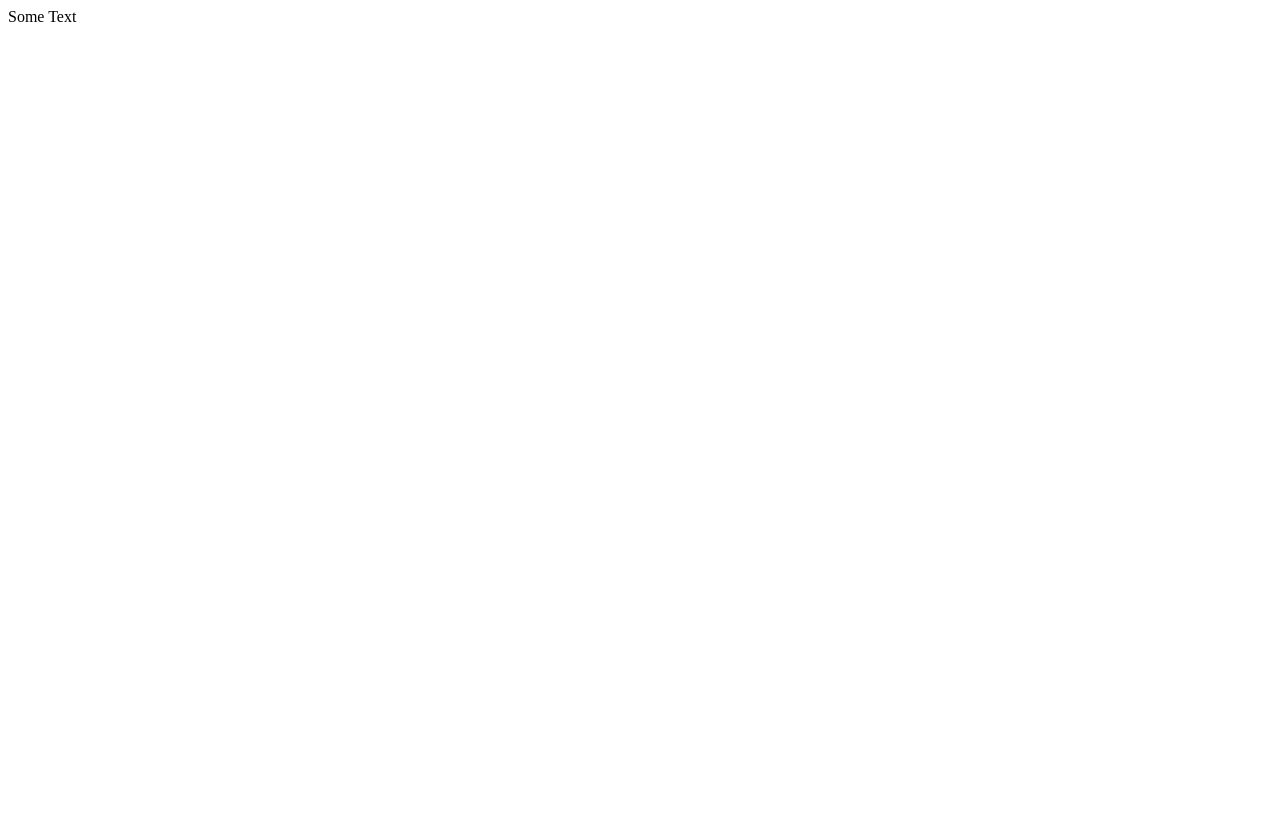
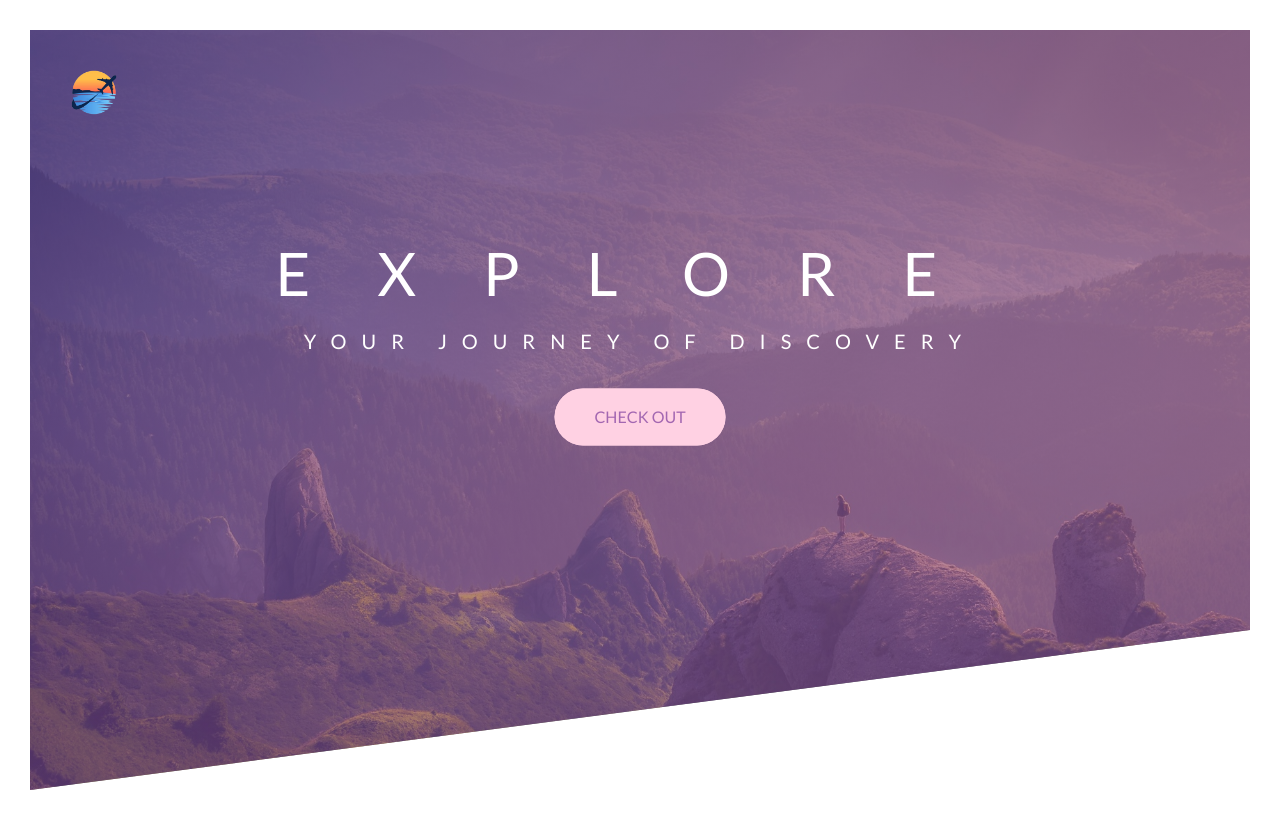
Before and after one commit to ababaug/Travel-Website, a plain HTML site: page index.html in a window 1280 px wide. Drawn offline with Linux system fonts and the light colour scheme.

Commit message:
designed the header

```diff
--- /dev/null
+++ b/css/style.css
@@ -0,0 +1,176 @@
+/*
+website color
+Navy-Blue: #392467
+Dark-Blue: #5D3587
+Blue: #A367B1
+Light-Blue: #FFD1E3
+*/
+
+* {
+  margin: 0;
+  padding: 0;
+  box-sizing: border-box;
+}
+
+body {
+  font-family: 'Lato', sans-serif;
+  font-weight: 400;
+  font-size: 16px;
+  line-height: 1.7;
+  color: #ffd1e3;
+  padding: 30px;
+}
+
+.header {
+  height: 95vh;
+  background-image: linear-gradient(
+      to right bottom,
+      rgba(93, 53, 136, 0.654),
+      rgba(163, 103, 177, 0.624)
+    ),
+    url(../img/bkgimg.jpg);
+  background-size: cover;
+  background-position: bottom;
+  clip-path: polygon(0 0, 100% 0, 100% 75vh, 0 100%);
+  position: relative;
+}
+
+.logo-box {
+  position: absolute;
+  top: 40px;
+  left: 40px;
+}
+
+.logo {
+  height: 45px;
+}
+
+.text-box {
+  position: absolute;
+  top: 40%;
+  left: 50%;
+  transform: translate(-50%, -50%);
+  text-align: center;
+}
+
+.heading-primary {
+  color: #fff;
+  text-transform: uppercase;
+  backface-visibility: hidden;
+}
+
+.heading-primary-main {
+  display: block;
+  font-size: 60px;
+  font-weight: 400;
+  letter-spacing: 67px;
+  animation-name: moveInLeft;
+  animation-duration: 1s;
+}
+
+.heading-primary-sub {
+  display: block;
+  font-size: 20px;
+  font-weight: 400;
+  letter-spacing: 15px;
+  animation: moveInRight 1s ease-out;
+}
+
+@keyframes moveInLeft {
+  0% {
+    opacity: 0;
+    transform: translateX(-100px);
+  }
+
+  80% {
+    transform: translateX(10px);
+  }
+
+  100% {
+    opacity: 1;
+    transform: translate(0);
+  }
+}
+
+@keyframes moveInRight {
+  0% {
+    opacity: 0;
+    transform: translateX(100px);
+  }
+
+  80% {
+    transform: translateX(-10px);
+  }
+
+  100% {
+    opacity: 1;
+    transform: translate(0);
+  }
+}
+
+@keyframes moveBtnIn {
+  0% {
+    opacity: 0;
+    transform: translateY(30px);
+  }
+
+  100% {
+    opacity: 1;
+    transform: translate(0);
+  }
+}
+
+.btn {
+  margin-top: 30px;
+}
+
+.btn-white {
+  background-color: #ffd1e3;
+  color: #a367b1;
+  padding: 15px 40px;
+  display: inline-block;
+}
+
+.btn:link,
+.btn:visited {
+  text-transform: uppercase;
+  text-decoration: none;
+  border-radius: 100px;
+  transition: all 0.2s;
+  position: relative;
+}
+
+.btn:hover {
+  transform: translateY(-3px);
+  box-shadow: 0 5px 10px rgba(0, 0, 0, 0.964);
+}
+.btn:active {
+  transform: translateY(-1px);
+}
+
+.btn::after {
+  content: '';
+  display: inline-block;
+  height: 100%;
+  width: 100%;
+  border-radius: 100px;
+  position: absolute;
+  top: 0;
+  left: 0;
+  z-index: -1;
+  transition: all 0.4s;
+}
+
+.btn-white::after {
+  background-color: #ffd1e3;
+}
+
+.btn:hover::after {
+  transform: scale(1.5);
+  opacity: 0;
+}
+
+.btn-animated {
+  animation: moveBtnIn 0.5s ease-out 0.75s;
+  animation-fill-mode: backwards;
+}
--- a/index.html
+++ b/index.html
@@ -9,9 +9,21 @@
       href="https://fonts.googleapis.com/css2?family=Lato:ital,wght@0,100;0,300;0,400;0,700;0,900;1,100;1,300;1,400;1,700;1,900&display=swap"
       rel="stylesheet"
     />
+    <link rel="stylesheet" href="css/style.css" />
     <title>Your Travel Company - Explore the World with Us</title>
   </head>
   <body>
-    <header class="header">Some Text</header>
+    <header class="header">
+      <div class="logo-box">
+        <img src="img/logo.png" alt="travel logo" class="logo" />
+      </div>
+      <div class="text-box">
+        <h1 class="heading-primary">
+          <span class="heading-primary-main">Explore</span>
+          <span class="heading-primary-sub">Your Journey of Discovery</span>
+        </h1>
+        <a href="#" class="btn btn-white btn-animated">Check Out</a>
+      </div>
+    </header>
   </body>
 </html>
```
Also changed, not shown: img/bkgimg.jpg (added), img/logo.png (added).
